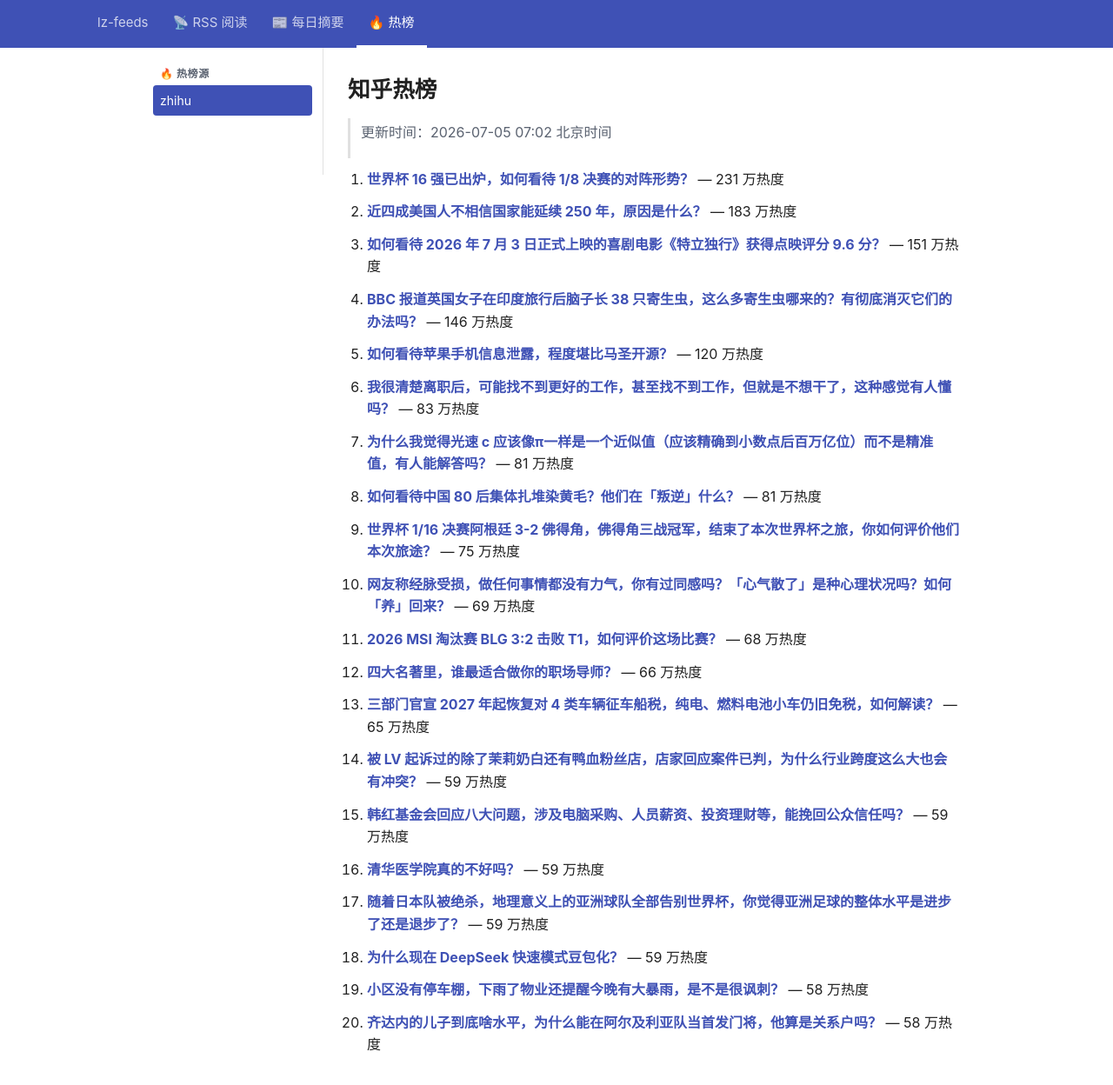
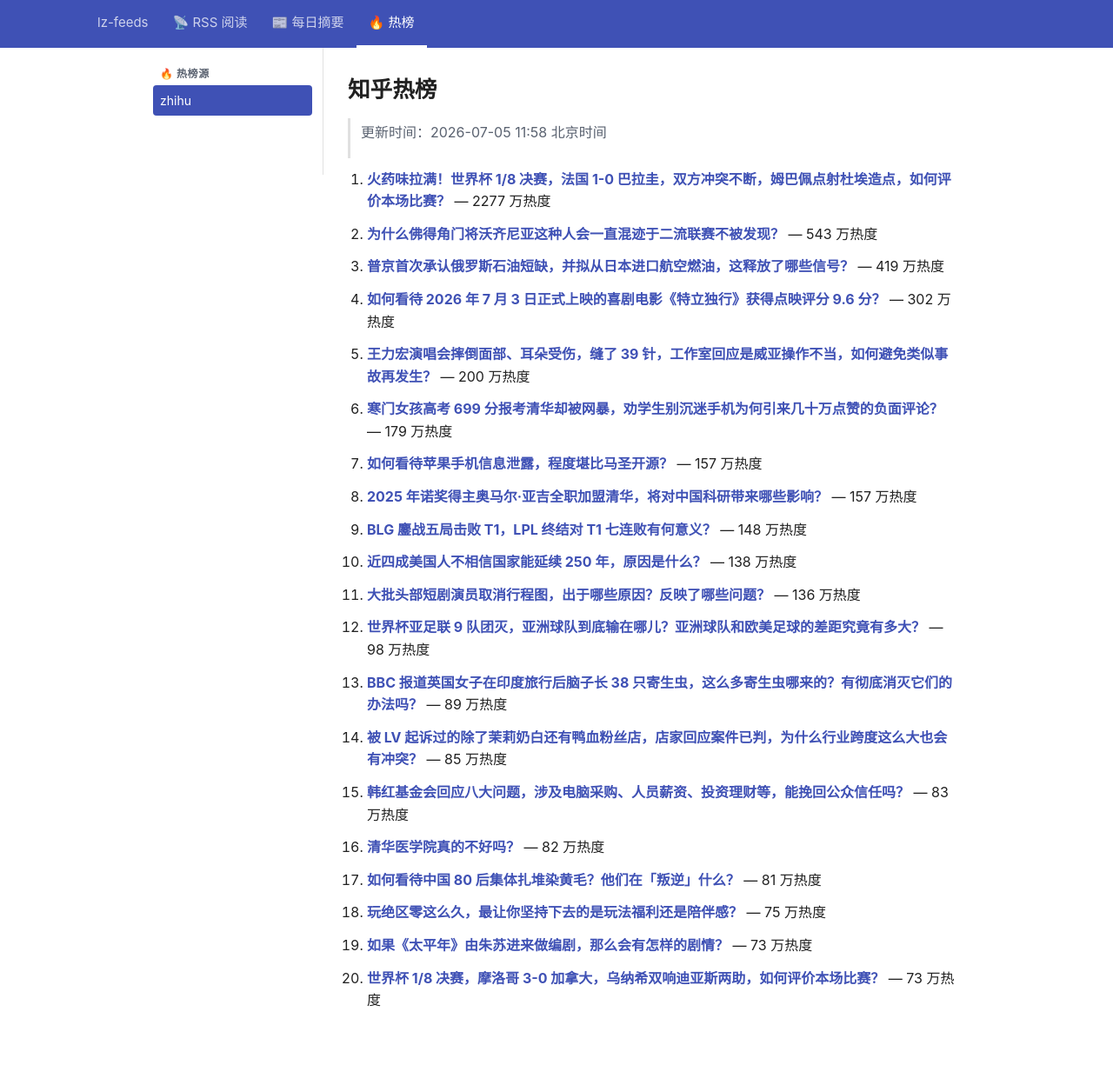
Before and after one commit to lizhang0101/lz-feeds, a Jekyll site: the page built from _hotlist/zhihu.md, in a window 1280 px wide and 1279 px high. Shown: the top 1248 px of the window at 87% size. Built offline with Jekyll 4.4.1, drawn with Linux system fonts in a browser that asks for light colours.

Commit message:
hotlist: 2026-07-05T03:58Z

```diff
--- a/_hotlist/zhihu.md
+++ b/_hotlist/zhihu.md
@@ -1,48 +1,48 @@
 ---
-updated: 2026-07-05 07:02 北京时间
+updated: 2026-07-05 11:58 北京时间
 count: 20
 ---
 
 # 知乎热榜
 
-> 更新时间：2026-07-05 07:02 北京时间
+> 更新时间：2026-07-05 11:58 北京时间
 
-1. **[世界杯 16 强已出炉，如何看待 1/8 决赛的对阵形势？](https://www.zhihu.com/question/2056707792375899171)** — 231 万热度
+1. **[火药味拉满！世界杯 1/8 决赛，法国 1-0 巴拉圭，双方冲突不断，姆巴佩点射杜埃造点，如何评价本场比赛？](https://www.zhihu.com/question/2056707285326325305)** — 2277 万热度
 
-2. **[近四成美国人不相信国家能延续 250 年，原因是什么？](https://www.zhihu.com/question/2051787784281646934)** — 183 万热度
+2. **[为什么佛得角门将沃齐尼亚这种人会一直混迹于二流联赛不被发现？](https://www.zhihu.com/question/2056842955726628606)** — 543 万热度
 
-3. **[如何看待 2026 年 7 月 3 日正式上映的喜剧电影《特立独行》获得点映评分 9.6 分？](https://www.zhihu.com/question/2054241838614197404)** — 151 万热度
+3. **[普京首次承认俄罗斯石油短缺，并拟从日本进口航空燃油，这释放了哪些信号？](https://www.zhihu.com/question/2056872271713678232)** — 419 万热度
 
-4. **[BBC 报道英国女子在印度旅行后脑子长 38 只寄生虫，这么多寄生虫哪来的？有彻底消灭它们的办法吗？](https://www.zhihu.com/question/2056373604556562637)** — 146 万热度
+4. **[如何看待 2026 年 7 月 3 日正式上映的喜剧电影《特立独行》获得点映评分 9.6 分？](https://www.zhihu.com/question/2054241838614197404)** — 302 万热度
 
-5. **[如何看待苹果手机信息泄露，程度堪比马圣开源？](https://www.zhihu.com/question/2055966649900183829)** — 120 万热度
+5. **[王力宏演唱会摔倒面部、耳朵受伤，缝了 39 针，工作室回应是威亚操作不当，如何避免类似事故再发生？](https://www.zhihu.com/question/2056836082835121433)** — 200 万热度
 
-6. **[我很清楚离职后，可能找不到更好的工作，甚至找不到工作，但就是不想干了，这种感觉有人懂吗？](https://www.zhihu.com/question/2055534116913910852)** — 83 万热度
+6. **[寒门女孩高考 699 分报考清华却被网暴，劝学生别沉迷手机为何引来几十万点赞的负面评论？](https://www.zhihu.com/question/2056771003376722999)** — 179 万热度
 
-7. **[为什么我觉得光速 c 应该像π一样是一个近似值（应该精确到小数点后百万亿位）而不是精准值，有人能解答吗？](https://www.zhihu.com/question/649104031)** — 81 万热度
+7. **[如何看待苹果手机信息泄露，程度堪比马圣开源？](https://www.zhihu.com/question/2055966649900183829)** — 157 万热度
 
-8. **[如何看待中国 80 后集体扎堆染黄毛？他们在「叛逆」什么？](https://www.zhihu.com/question/2055282982999385425)** — 81 万热度
+8. **[2025 年诺奖得主奥马尔·亚吉全职加盟清华，将对中国科研带来哪些影响？](https://www.zhihu.com/question/2056465885087405217)** — 157 万热度
 
-9. **[世界杯 1/16 决赛阿根廷 3-2 佛得角，佛得角三战冠军，结束了本次世界杯之旅，你如何评价他们本次旅途？](https://www.zhihu.com/question/2056674905375106556)** — 75 万热度
+9. **[BLG 鏖战五局击败 T1，LPL 终结对 T1 七连败有何意义？](https://www.zhihu.com/question/2056830111102546642)** — 148 万热度
 
-10. **[网友称经脉受损，做任何事情都没有力气，你有过同感吗？「心气散了」是种心理状况吗？如何「养」回来？](https://www.zhihu.com/question/2056331210230428065)** — 69 万热度
+10. **[近四成美国人不相信国家能延续 250 年，原因是什么？](https://www.zhihu.com/question/2051787784281646934)** — 138 万热度
 
-11. **[2026 MSI 淘汰赛 BLG 3:2 击败 T1，如何评价这场比赛？](https://www.zhihu.com/question/2056742255814357177)** — 68 万热度
+11. **[大批头部短剧演员取消行程图，出于哪些原因？反映了哪些问题？](https://www.zhihu.com/question/2055959456802758681)** — 136 万热度
 
-12. **[四大名著里，谁最适合做你的职场导师？](https://www.zhihu.com/question/2051635676550886521)** — 66 万热度
+12. **[世界杯亚足联 9 队团灭，亚洲球队到底输在哪儿？亚洲球队和欧美足球的差距究竟有多大？](https://www.zhihu.com/question/2056642702351885768)** — 98 万热度
 
-13. **[三部门官宣 2027 年起恢复对 4 类车辆征车船税，纯电、燃料电池小车仍旧免税，如何解读？](https://www.zhihu.com/question/2056428259915702710)** — 65 万热度
+13. **[BBC 报道英国女子在印度旅行后脑子长 38 只寄生虫，这么多寄生虫哪来的？有彻底消灭它们的办法吗？](https://www.zhihu.com/question/2056373604556562637)** — 89 万热度
 
-14. **[被 LV 起诉过的除了茉莉奶白还有鸭血粉丝店，店家回应案件已判，为什么行业跨度这么大也会有冲突？](https://www.zhihu.com/question/2056495076205748461)** — 59 万热度
+14. **[被 LV 起诉过的除了茉莉奶白还有鸭血粉丝店，店家回应案件已判，为什么行业跨度这么大也会有冲突？](https://www.zhihu.com/question/2056495076205748461)** — 85 万热度
 
-15. **[韩红基金会回应八大问题，涉及电脑采购、人员薪资、投资理财等，能挽回公众信任吗？](https://www.zhihu.com/question/2056125863993914328)** — 59 万热度
+15. **[韩红基金会回应八大问题，涉及电脑采购、人员薪资、投资理财等，能挽回公众信任吗？](https://www.zhihu.com/question/2056125863993914328)** — 83 万热度
 
-16. **[清华医学院真的不好吗？](https://www.zhihu.com/question/2056358826610094746)** — 59 万热度
+16. **[清华医学院真的不好吗？](https://www.zhihu.com/question/2056358826610094746)** — 82 万热度
 
-17. **[随着日本队被绝杀，地理意义上的亚洲球队全部告别世界杯，你觉得亚洲足球的整体水平是进步了还是退步了？](https://www.zhihu.com/question/2055227215474856026)** — 59 万热度
+17. **[如何看待中国 80 后集体扎堆染黄毛？他们在「叛逆」什么？](https://www.zhihu.com/question/2055282982999385425)** — 81 万热度
 
-18. **[为什么现在 DeepSeek 快速模式豆包化？](https://www.zhihu.com/question/2050992107284964141)** — 59 万热度
+18. **[玩绝区零这么久，最让你坚持下去的是玩法福利还是陪伴感？](https://www.zhihu.com/question/2056432501392924779)** — 75 万热度
 
-19. **[小区没有停车棚，下雨了物业还提醒今晚有大暴雨，是不是很讽刺？](https://www.zhihu.com/question/2042397982537037245)** — 58 万热度
+19. **[如果《太平年》由朱苏进来做编剧，那么会有怎样的剧情？](https://www.zhihu.com/question/2041194734811624746)** — 73 万热度
 
-20. **[齐达内的儿子到底啥水平，为什么能在阿尔及利亚队当首发门将，他算是关系户吗？](https://www.zhihu.com/question/2050525179495675875)** — 58 万热度
+20. **[世界杯 1/8 决赛，摩洛哥 3-0 加拿大，乌纳希双响迪亚斯两助，如何评价本场比赛？](https://www.zhihu.com/question/2056707078798799209)** — 73 万热度
```
